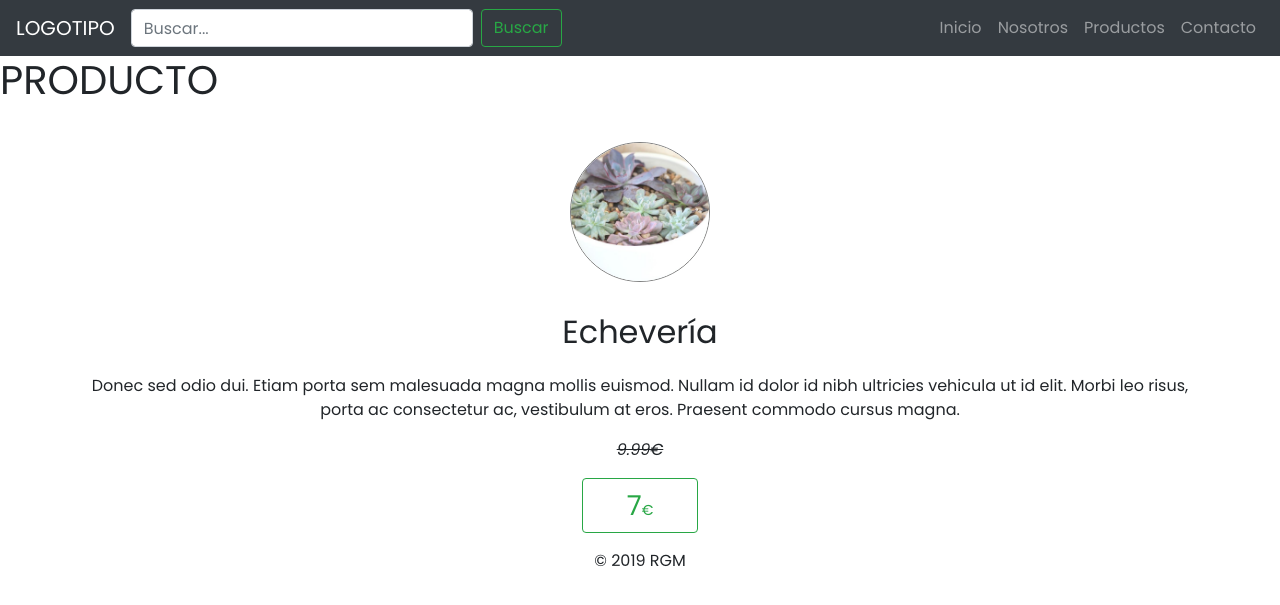
After one commit to RgmDev/online_store, a PHP site: page /producto.php?id=1 in a window 1280 px wide. The commit adds this page. Shown: the top 605 px of the page. Run offline with PHP 8.4, Linux system fonts and the light colour scheme.

Commit message:
Tema 2 terminado

```diff
--- a/assets/inc/funciones.php
+++ b/assets/inc/funciones.php
@@ -3,6 +3,7 @@
 
 function pro_portada($ofertas){
   $out = "\r\n";
+  $i = 0;
   foreach($ofertas as $oferta){
     $out .= '
       <div class="col-lg-3 pro-portada">
@@ -11,7 +12,25 @@
         <p>Donec sed odio dui. Etiam porta sem malesuada magna mollis euismod. Nullam id dolor id nibh ultricies vehicula ut id elit. Morbi leo risus, porta ac consectetur ac, vestibulum at eros. Praesent commodo cursus magna.</p>
         <p class="precio-anterior">'.$oferta['precio'].'&euro;</p>
         <p></p>
-        <p><button type="button" class="btn btn-outline-success"><span class="precio-oferta">'.$oferta['precioOferta'].'</span>€</button></p>
+        <p><a href="./'.$i.'-oferta-especial"><button type="button" class="btn btn-outline-success"><span class="precio-oferta">'.$oferta['precioOferta'].'</span>€</button></a></p>
+      </div>
+    ' . "\r\n";
+    $i++;
+  }
+  return $out;
+}
+
+function pro_productos($ofertas){
+  $out = "\r\n";
+  for($i = 0; $i < 3; $i++){
+    $out .= '
+      <div class="col-lg-4 pro-portada">
+        <img class="rounded-circle" src="./assets/images/plantas/'.$ofertas[$i]['imagen'].'" alt="" width="140" height="140">
+        <h2>'.$ofertas[$i]['nombre'].'</h2>
+        <p>Donec sed odio dui. Etiam porta sem malesuada magna mollis euismod. Nullam id dolor id nibh ultricies vehicula ut id elit. Morbi leo risus, porta ac consectetur ac, vestibulum at eros. Praesent commodo cursus magna.</p>
+        <p class="precio-anterior">'.$ofertas[$i]['precio'].'&euro;</p>
+        <p></p>
+        <p><a href="'.$i.'-oferta-especial"><button type="button" class="btn btn-outline-success"><span class="precio-oferta">'.$ofertas[$i]['precioOferta'].'</span>€</button></a></p>
       </div>
     ' . "\r\n";
   }
--- a/assets/inc/header.php
+++ b/assets/inc/header.php
@@ -34,16 +34,16 @@
 
 				<ul class="navbar-nav">
 					<li class="nav-item <?php if($pagina=="inicio"){echo 'active';} ?>">
-						<a class="nav-link" href="index.php">Inicio<?php if($pagina=="inicio"){echo '<span class="sr-only">(current)</span>';} ?></a>
+						<a class="nav-link" href="index.html">Inicio<?php if($pagina=="inicio"){echo '<span class="sr-only">(current)</span>';} ?></a>
 					</li>
 					<li class="nav-item <?php if($pagina=="nosotros"){echo 'active';} ?>">
-						<a class="nav-link" href="nosotros.php">Nosotros<?php if($pagina=="nosotros"){echo '<span class="sr-only">(current)</span>';} ?></a>
+						<a class="nav-link" href="nosotros.html">Nosotros<?php if($pagina=="nosotros"){echo '<span class="sr-only">(current)</span>';} ?></a>
 					</li>
           <li class="nav-item <?php if($pagina=="productos"){echo 'active';}?>">
-						<a class="nav-link" href="productos.php">Productos<?php if($pagina=="productos"){echo '<span class="sr-only">(current)</span>';} ?></a>
+						<a class="nav-link" href="productos.html">Productos<?php if($pagina=="productos"){echo '<span class="sr-only">(current)</span>';} ?></a>
 					</li>
           <li class="nav-item <?php if($pagina=="contacto"){echo 'active';}?>">
-						<a class="nav-link" href="contacto.php">Contacto<?php if($pagina=="contacto"){echo '<span class="sr-only">(current)</span>';} ?></a>
+						<a class="nav-link" href="contacto.html">Contacto<?php if($pagina=="contacto"){echo '<span class="sr-only">(current)</span>';} ?></a>
 					</li>
 				</ul>
 
--- a/contacto.php
+++ b/contacto.php
@@ -1,7 +1,7 @@
 <?php
 $pagina="contacto";
 $tituloPagina="Online Store - Contacto";
-include('./header.php');
+include('./assets/inc/header.php');
 ?>
 	<section>
 
@@ -9,4 +9,4 @@
 
 	</section
 
-<?php include('./footer.php'); ?>
+<?php include('./assets/inc/footer.php'); ?>
--- a/nosotros.php
+++ b/nosotros.php
@@ -1,7 +1,7 @@
 <?php
 $pagina="nosotros";
 $tituloPagina="Online Store - Nosotros";
-include('./header.php');
+include('./assets/inc/header.php');
 ?>
 	<section>
 
@@ -9,4 +9,4 @@
 
 	</section>
 
-<?php include('./footer.php'); ?>
+<?php include('./assets/inc/footer.php'); ?>
--- /dev/null
+++ b/producto.php
@@ -0,0 +1,36 @@
+<?php
+include('./assets/inc/funciones.php');
+
+$pagina="producto";
+$tituloPagina="Online Store - Producto";
+include('./assets/inc/header.php');
+
+$oferta = $_GET['id'];
+if(!isset($ofertas[$oferta])){
+	header('Location: productos.php');
+}
+?>
+	<section>
+
+		<h1>PRODUCTO</h1>
+
+	</section>
+
+	<section class="container">
+
+	<div class="row">
+
+		<div class="col-lg-12 pro-portada">
+			<img class="rounded-circle" src="./assets/images/plantas/<?php echo $ofertas[$oferta]['imagen'] ?>" alt="" width="140" height="140">
+			<h2><?php echo $ofertas[$oferta]['nombre'] ?></h2>
+			<p>Donec sed odio dui. Etiam porta sem malesuada magna mollis euismod. Nullam id dolor id nibh ultricies vehicula ut id elit. Morbi leo risus, porta ac consectetur ac, vestibulum at eros. Praesent commodo cursus magna.</p>
+			<p class="precio-anterior"><?php echo $ofertas[$oferta]['precio'] ?>&euro;</p>
+			<p></p>
+			<p><button type="button" class="btn btn-outline-success"><span class="precio-oferta"><?php echo $ofertas[$oferta]['precioOferta'] ?></span>€</button></p>
+      	</div>
+
+	</div>
+
+	</section>
+
+<?php include('./assets/inc/footer.php'); ?>
```
Also changed, not shown: productos.php (+16 -2 lines), .htaccess (added).
